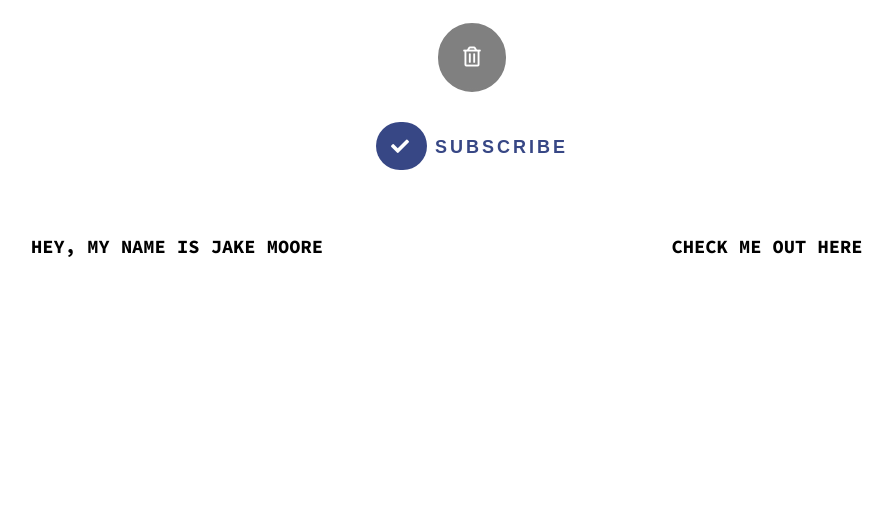
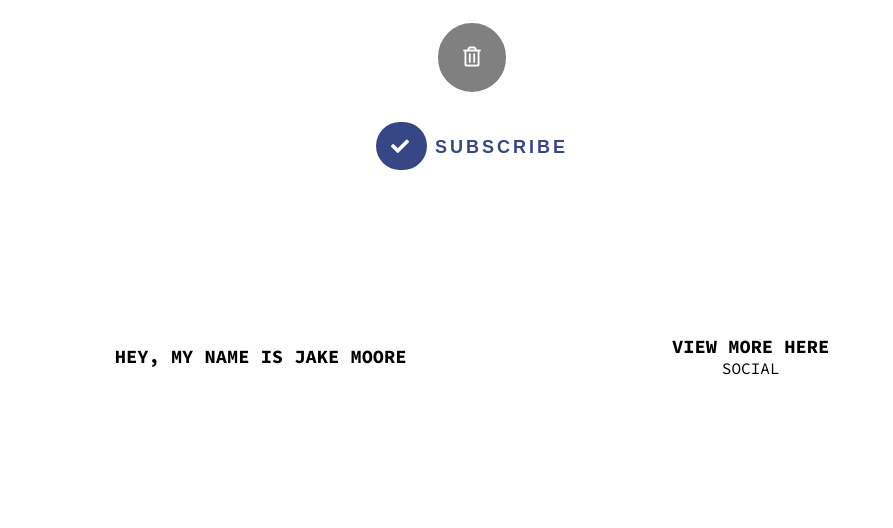
Before and after one commit to JakeWyMoore/sandbox, a Django app: page /simple-css/buttons in a window 1280 px wide. Shown: the part 430-958 px from the top of the page, without its empty margins (168-1061 px from the left). Before the commit the page ends 687 px from the top, so only its background shows below. Run offline with Django 3.2, Linux system fonts and the light colour scheme.

Commit message:
footer styles added to global

```diff
--- a/apps/simple_css/static/simple_css/css/buttons.css
+++ b/apps/simple_css/static/simple_css/css/buttons.css
@@ -155,19 +155,3 @@
     color: white;
     padding: 15px;
 }
-/* .buttons .subscribe:after {
-    background: #374785;
-    opacity: 0;
-    top: 11px;
-    right: 0px;
-} */
-
-.footer {
-    padding: 50px;
-    display: flex;
-    justify-content: center;
-    align-items: center;
-}
-.footer h3 {
-    flex: 1;
-}
--- a/apps/simple_css/static/simple_css/css/global.css
+++ b/apps/simple_css/static/simple_css/css/global.css
@@ -72,3 +72,11 @@ a {
     border-bottom: 2px solid #242424;
     transition: .5s;
 }
+
+/* FOOTER */
+.footer {
+    padding: 150px;
+    display: flex;
+    justify-content: center;
+    align-items: center;
+}
--- a/apps/simple_css/templates/buttons.html
+++ b/apps/simple_css/templates/buttons.html
@@ -69,8 +69,13 @@
          </pre> -->
 
         <div class="footer">
-            <h3>Hey, My name is Jake Moore</h3>
-            <h3>Check me out here</h3>
+            <div class="left">
+                <h3>Hey, My name is Jake Moore</h3>
+            </div>
+            <div class="right">
+                <h3>View More Here</h3>
+                <a href="">Social</a>
+            </div>
         </div>
 
     </div>
```
